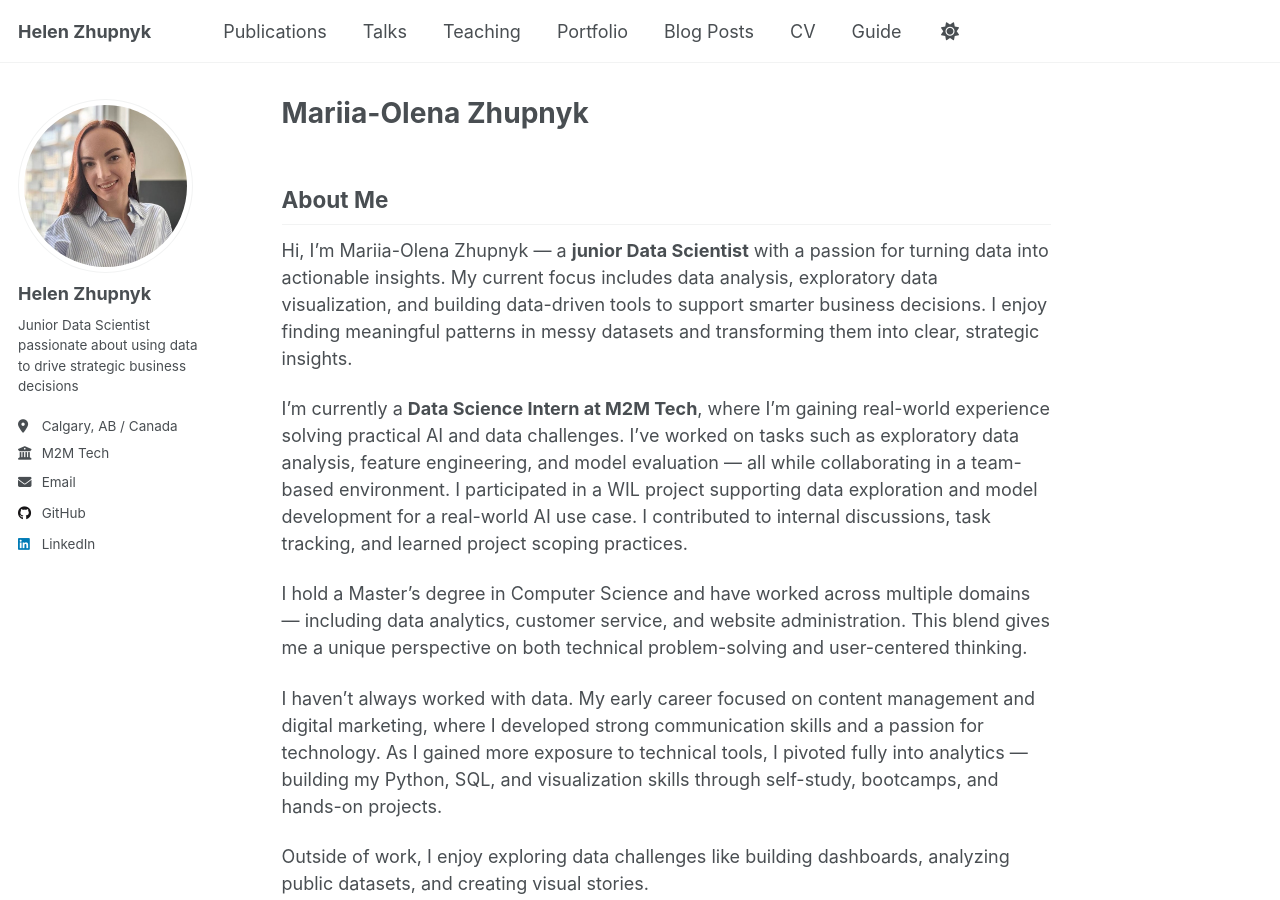
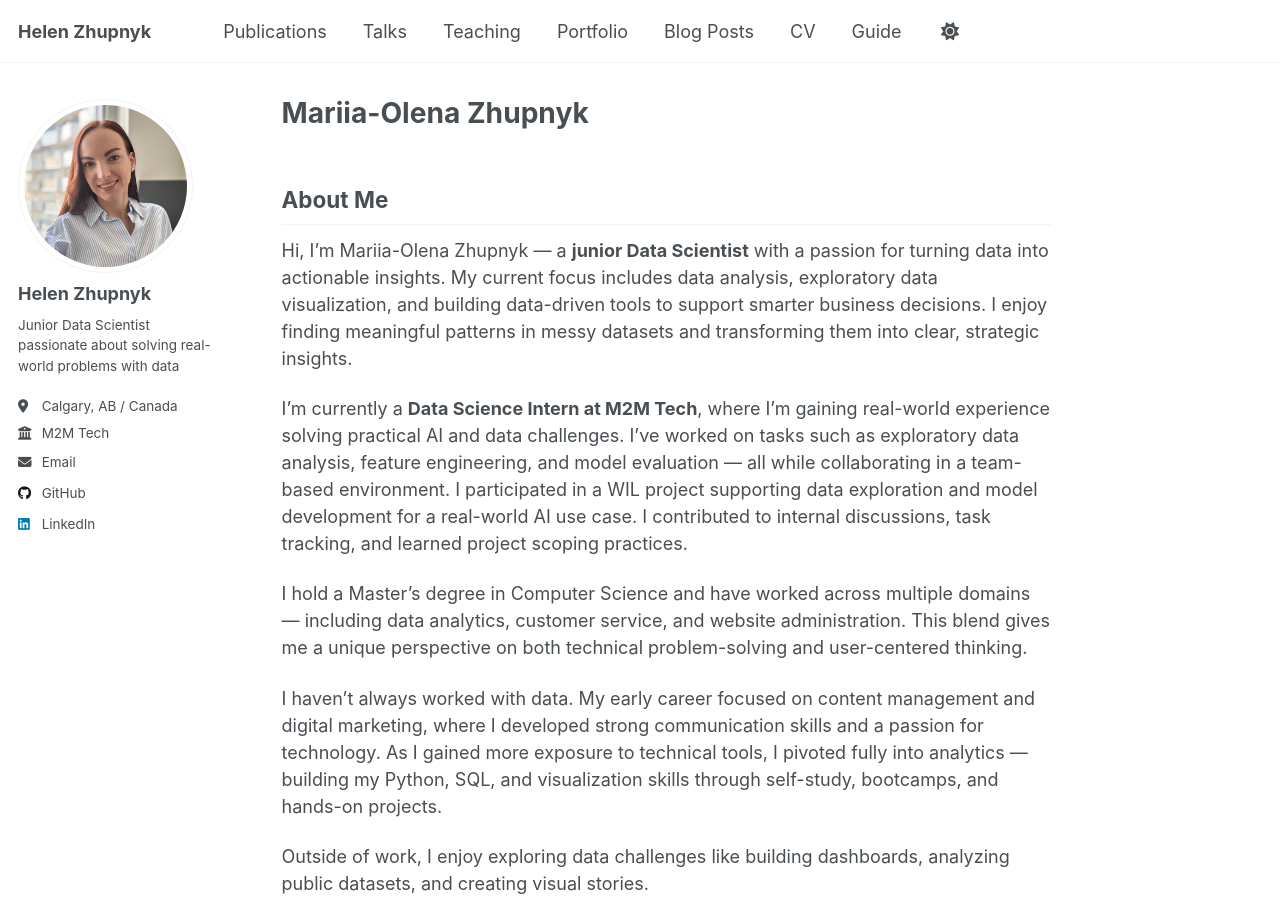
Before and after one commit to helenzhupnyk/helenzhupnyk.github.io, a Jekyll site: the page built from _pages/about.md, in a window 1280 px wide and 900 px high. Built offline with Jekyll 4.4.1, drawn with Linux system fonts in a browser that asks for light colours.

Commit message:
Update _config.yml

```diff
--- a/_config.yml
+++ b/_config.yml
@@ -25,7 +25,7 @@ author:
   avatar           : "helen.png"
   name             : "Helen Zhupnyk"
   pronouns         : #"she/her"
-  bio              : "Junior Data Scientist passionate about using data to drive strategic business decisions"
+  bio              : "Junior Data Scientist passionate about solving real-world problems with data"
   location         : "Calgary, AB / Canada"
   employer         : "M2M Tech"
   uri              : # URL
```
